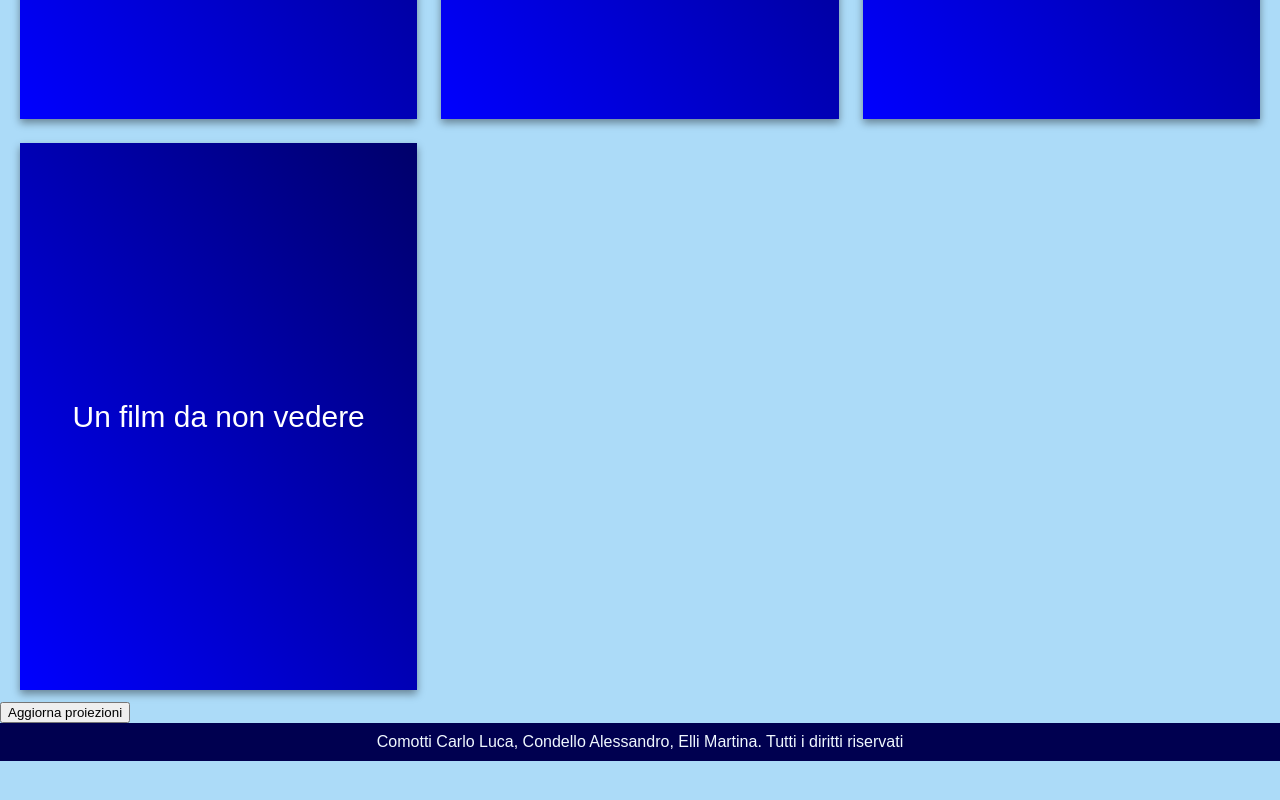
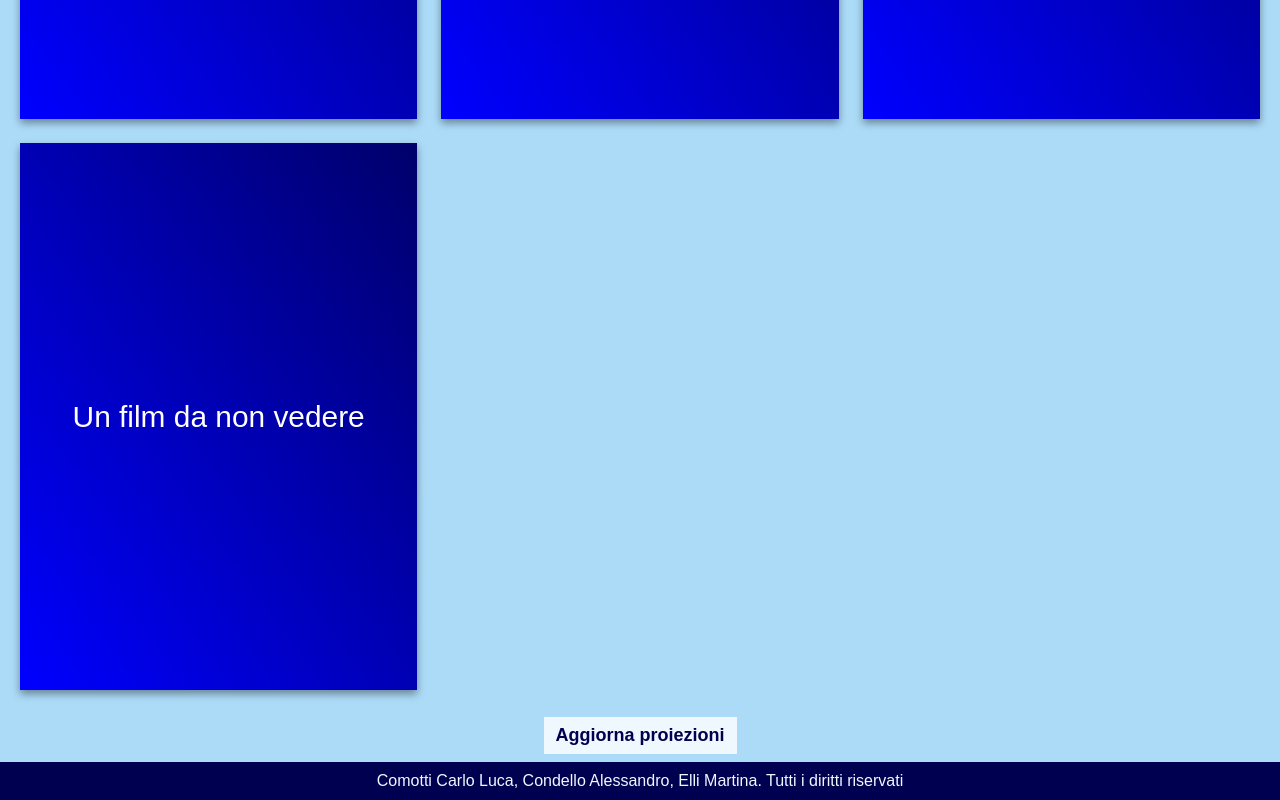
Before and after one commit to TechAle/progettoSD, a plain HTML site: page client-web/index.html in a window 1280 px wide. Shown: the part 1697-2497 px from the top of the page. Before the commit the page ends 2458 px from the top, so only its background shows below. Drawn offline with Linux system fonts and the light colour scheme.

Commit message:
Aggiornamento 4
Piccole migliorie all'interfaccia

```diff
--- a/client-web/index.html
+++ b/client-web/index.html
@@ -23,7 +23,9 @@
       <h2>List of showings</h2>
       <div id = "locandina">
       </div>
-      <button onclick="aggiornaFilm()">Aggiorna proiezioni</button>
+      <div class="button-wrapper">
+        <button id="aggiorna" onclick="aggiornaFilm()">Aggiorna proiezioni</button>
+      </div>
     </section>
     <section id="prenotazioni" hidden>
       <h2>Prenotazione posti</h2>
@@ -36,7 +38,7 @@
         <table>
         </table>
       </div>
-      <div id="button-wrapper">
+      <div class="button-wrapper">
         <button id="invio"></button>
       </div>
     </section>
--- a/client-web/stile.css
+++ b/client-web/stile.css
@@ -177,7 +177,6 @@ footer{
 
 #invio{
     display: block;
-    margin: auto;
     padding: 8px 12px;
     transform: none;
     background-color: aliceblue;
@@ -188,10 +187,22 @@ footer{
     font-size: 18px;
 }
 
-#button-wrapper{
+#aggiorna{
+    display: block;
+    padding: 8px 12px;
+    transform: none;
+    background-color: aliceblue;
+    color: rgb(0,0,80);
+    border: none;
+    border-radius: 0;
+    font-weight: bold;
+    font-size: 18px;
+}
+
+.button-wrapper{
     display: flex;
     justify-content: center;
-    margin-top: 15px;
+    margin: 15px 0 8px 0;
 }
 
 form{
```
